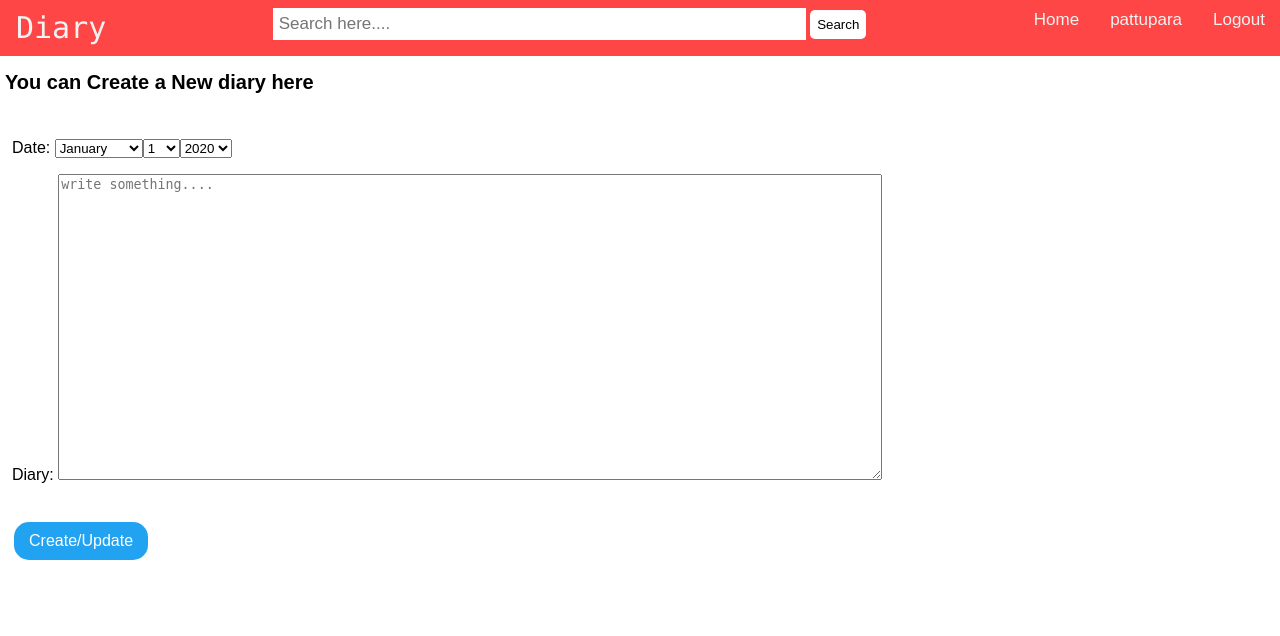
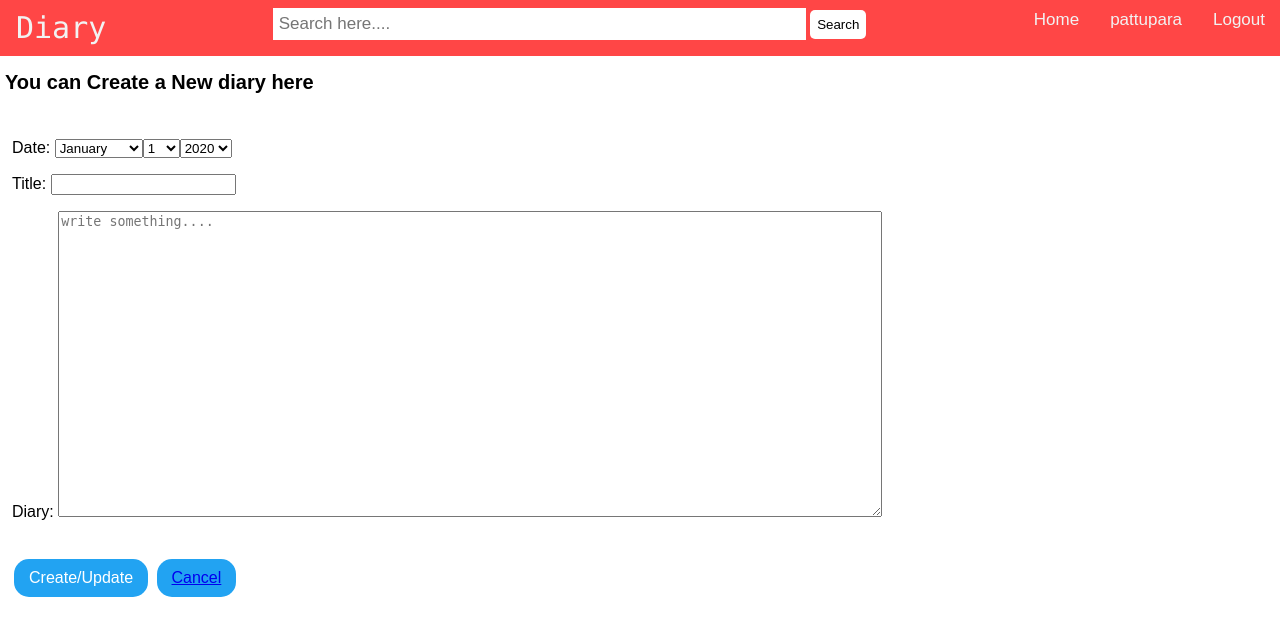
Before and after one commit to salman9faris/Django-Diary-App, a Django app: page /diary in a window 1280 px wide. Shown: the top 636 px of the page. Run offline with Django 3.2, Linux system fonts and the light colour scheme; a user stored in the database is signed in.

Commit message:
updated code

```diff
--- a/diary/diary/settings.py
+++ b/diary/diary/settings.py
@@ -25,7 +25,10 @@ SECRET_KEY = '=x=2i^m(-nvvhr)#2r52$a*$3710m%6r_73b4!mjsunqb9x%#s'
 # SECURITY WARNING: don't run with debug turned on in production!
 DEBUG = True
 
-ALLOWED_HOSTS = []
+ALLOWED_HOSTS = [
+    '192.168.43.105',
+    '127.0.0.1', 'localhost'
+]
 
 
 # Application definition
--- a/diary/home/form.py
+++ b/diary/home/form.py
@@ -36,5 +36,6 @@ class Diaryform(forms.ModelForm):
         model=Diaryy
         fields=[
                 "date",
+            "title",
             "diary"
         ]
--- a/diary/home/models.py
+++ b/diary/home/models.py
@@ -6,5 +6,6 @@ import datetime
 class Diaryy(models.Model):
     id = models.AutoField(primary_key=True)
     date = models.DateField(max_length=15)
-    diary=models.CharField(max_length=800)
+    title=models.CharField(max_length=50)
+    diary=models.TextField()
     user_name= models.ForeignKey(settings.AUTH_USER_MODEL,on_delete=models.CASCADE)
--- a/diary/home/views.py
+++ b/diary/home/views.py
@@ -1,4 +1,5 @@
 from django.contrib.auth import login, authenticate, logout
+from django.contrib.auth.decorators import login_required
 from django.contrib.auth.models import User
 from django.db.models import Q
 from django.shortcuts import render, redirect
@@ -8,7 +9,7 @@ from django.contrib.auth.forms import AuthenticationForm
 
 from .models import Diaryy
 
-
+@login_required(login_url='/signin')
 def home(request):
     obj = Diaryy.objects.filter(user_name=request.user)
     context = {
@@ -63,7 +64,7 @@ def logout_request(request):
     messages.error(request, "Logout successfully")
     return redirect("signin")
 
-
+@login_required(login_url='/signin')
 def diary(request):
     form = Diaryform()
     if request.method == "POST":
@@ -78,19 +79,19 @@ def diary(request):
     }
     return render(request, "diary.html", context)
 
-
+@login_required(login_url='/signin')
 def delete_conform(request, id):
     obj = Diaryy.objects.get(id=id)
     context = {"obj": obj}
     return render(request, 'conform.html', context)
 
-
+@login_required(login_url='/signin')
 def delete_diary(request, id):
     obj = Diaryy.objects.get(id=id)
     obj.delete()
     return redirect("home")
 
-
+@login_required(login_url='/signin')
 def edit(request, id):
     obj = Diaryy.objects.get(id=id)
     form = Diaryform(request.POST or None, instance=obj)
@@ -103,7 +104,7 @@ def edit(request, id):
         "form": form
     }
     return render(request, "diary.html", context)
-
+@login_required(login_url='/signin')
 def search(request):
     query=request.GET.get("search",None)
     obj = Diaryy.objects.filter(user_name=request.user)
--- a/diary/templates/diary.html
+++ b/diary/templates/diary.html
@@ -20,12 +20,14 @@ background-color: #22A3F2; /* Green */
   border-radius: 15px;
   margin: 4px 2px;
   cursor: pointer;
+  text-decoration: none;
 }
 .topic{
  padding:15px 5px;
  font-size: 20px;
  font-weight:bold;
  font-weight:bold;
+ text-decoration: none;
 }
 
 </style>
@@ -44,7 +46,8 @@ background-color: #22A3F2; /* Green */
     <div class="form">
         {{form.as_p}}
         <br>
-        <button class="btn" type="submit" value="Create">Create/Update</button></div>
+        <button class="btn" type="submit" value="Create">Create/Update</button>
+        <button class="btn" type="submit" ><a href="/"> Cancel</a></button></div>
 </form>
 
 {% endblock %}
--- a/diary/templates/index.html
+++ b/diary/templates/index.html
@@ -80,9 +80,10 @@ Welcome {{user.username}}</div>
 </a>
 <a class="right-edt" href=edit/{{object.id}} >Edit
 </a>
-        <a class="left">{{object.date}}</a>
+        <a class="left" style="color:green">{{object.date}}</a>
  </div>
-            {{object.diary}}    </div>
+    <h4 style="color:blue">{{object.title}}</h4>
+         <ul> {{object.diary}}</ul>      </div>
 <hr>
         {% endfor %}
 
--- a/diary/templates/navbar.html
+++ b/diary/templates/navbar.html
@@ -52,7 +52,7 @@ background-color: white;
 <body>
 
 <div class="topnav">
-  <a class="left" href="" >Diary</a>
+  <a class="left" href="/" >Diary</a>
   {% if user.is_authenticated %}
 
 
```
Also changed, not shown: diary/db.sqlite3.
